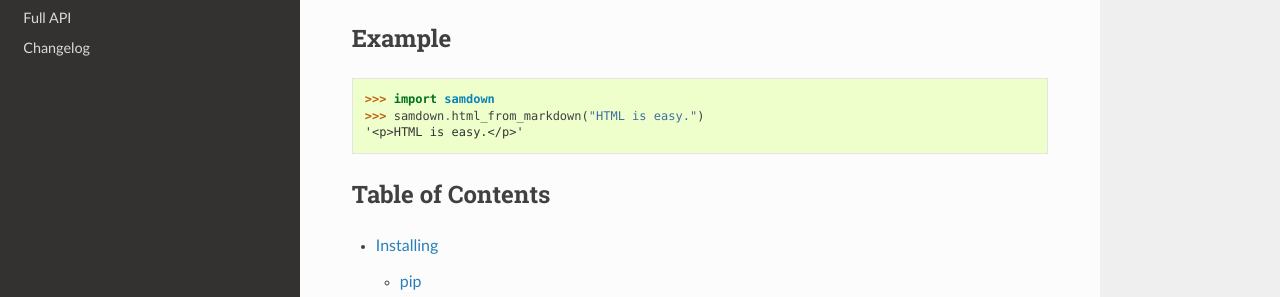
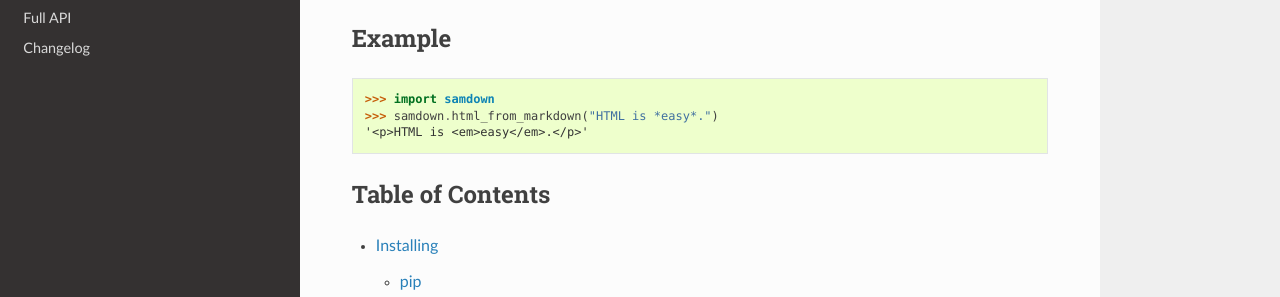
Before and after one commit to samirelanduk/docupy, a Sphinx documentation site: the page built from docs/source/index.rst, in a window 1280 px wide and 983 px high. Shown: the part 186-483 px from the top of the window. Built offline with Sphinx 7.4.7 and the Read the Docs theme 2.0.0, drawn with Linux system fonts in a browser that asks for light colours.

Commit message:
Update main docs page for 0.2

```diff
--- a/docs/source/index.rst
+++ b/docs/source/index.rst
@@ -7,8 +7,8 @@ Example
 -------
 
   >>> import samdown
-  >>> samdown.html_from_markdown("HTML is easy.")
-  '<p>HTML is easy.</p>'
+  >>> samdown.html_from_markdown("HTML is *easy*.")
+  '<p>HTML is <em>easy</em>.</p>'
 
 Table of Contents
 -----------------
```
